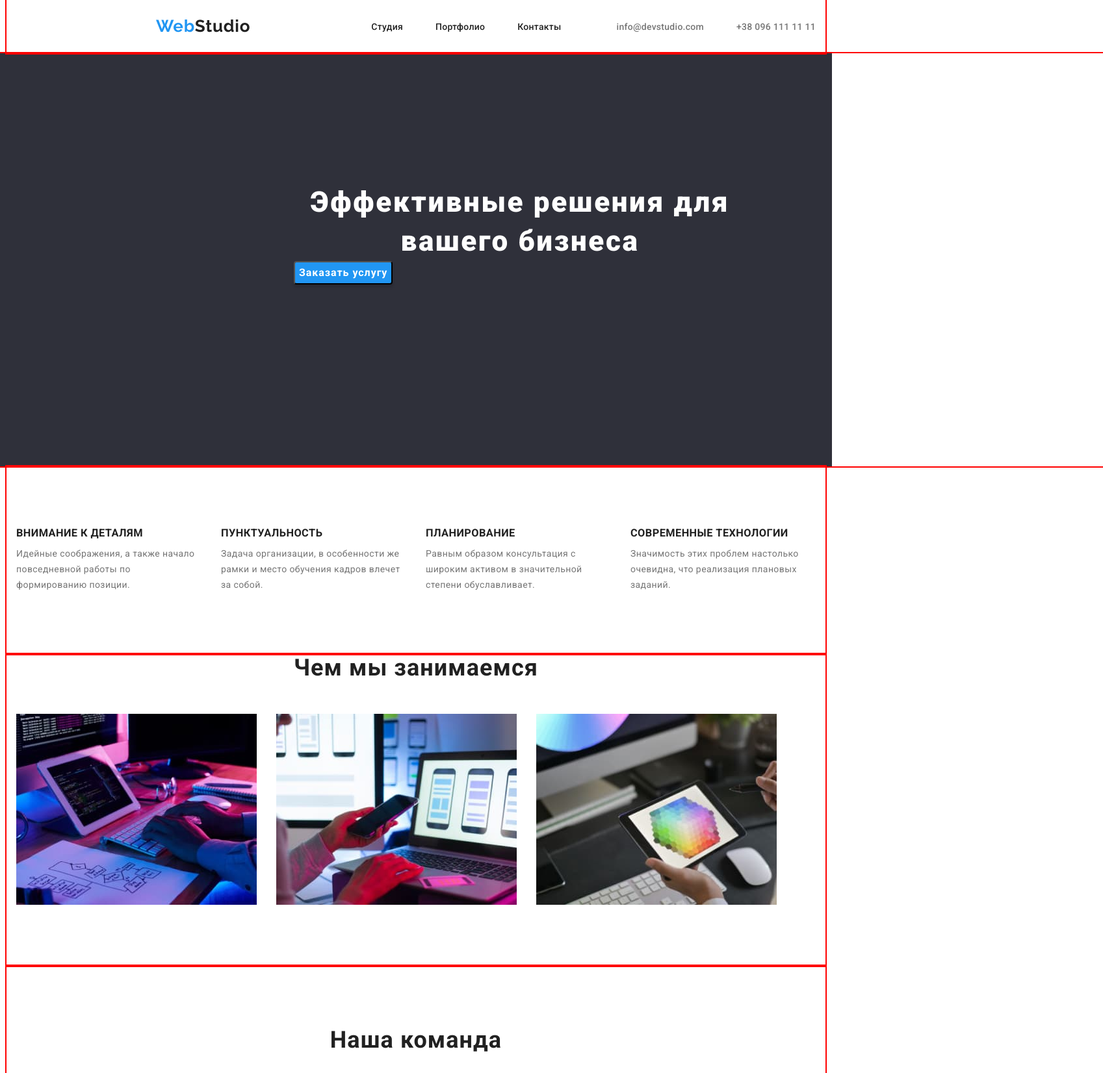
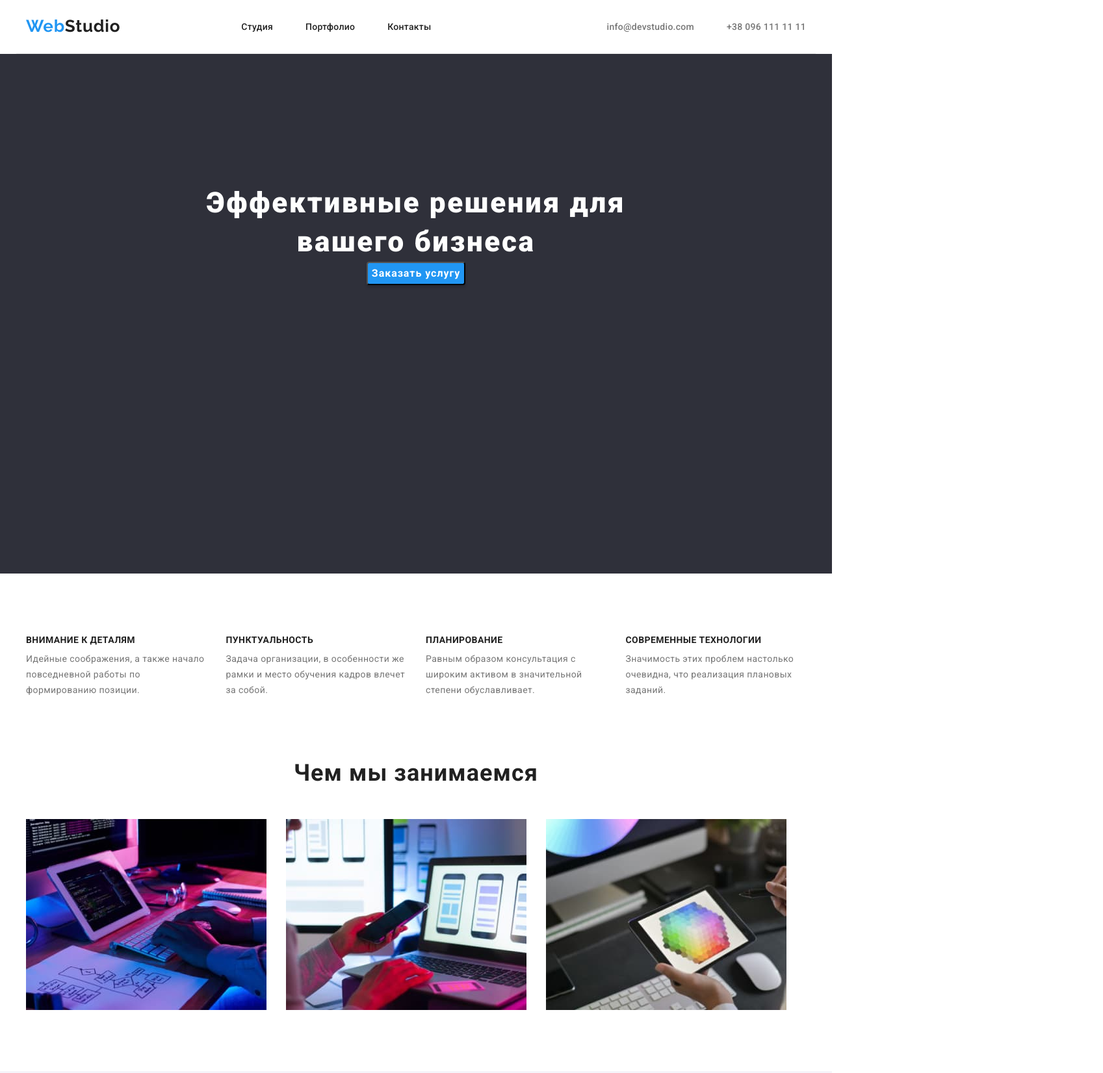
Before and after one commit to EduardOshurkov/goit-markup-hw-03, a plain HTML site: page index.html in a window 1280 px wide. Shown: the top 1652 px of the page at 65% size, 1697 px wide, since content can reach past the window. Drawn offline with nearby package versions, Linux system fonts and the light colour scheme.

Commit message:
Доработка ДЗ-3

```diff
--- a/index.html
+++ b/index.html
@@ -41,7 +41,7 @@
             </div>
         </section>
         <section class="about">
-            <div class="container">
+            <div class="container team-container">
             <h2 class="visually-hidden">особенности</h2>
             <ul class="list container-list">
                 <li class="about-item item-element"><h3>Внимание к деталям</h3>
--- a/style/style.css
+++ b/style/style.css
@@ -36,11 +36,11 @@ img {
 }
 
 .container {
-  width: 1230px;
+  width: 1200px;
   padding-left: 15px;
   padding-right: 15px;
   margin: 0 auto;
-  outline: 2px solid red;
+  /* outline: 2px solid red; */
 }
 
 body {
@@ -56,6 +56,10 @@ body {
   text-decoration: none;
 }
 /*----------------HEADER---------------------*/
+.header-container {
+  border-bottom: 1px solid #ececec;
+}
+
 .header-nav,
 .header-list {
   display: flex;
@@ -83,7 +87,6 @@ body {
 .container-logo {
   padding-top: 24px;
   padding-bottom: 25px;
-  padding-left: 215px;
   margin-right: 93px;
 }
 
@@ -157,8 +160,7 @@ body {
 
 .container-hero {
   padding-top: 200px;
-  padding-left: 452px;
-  padding-bottom: 280px;
+  height: 600px;
 }
 
 .hero-title {
@@ -170,6 +172,11 @@ body {
 
   text-align: center;
   max-width: 696px;
+}
+
+.hero-title {
+  margin-left: auto;
+  margin-right: auto;
 }
 
 .hero-btn {
@@ -191,6 +198,11 @@ body {
 .hero-btn:hover,
 .hero-btn:focus {
   background-color: #188ce8;
+}
+
+.hero-btn {
+  margin-right: auto;
+  margin-left: auto;
 }
 
 /*----------------ABOUT---------------------*/
@@ -217,10 +229,11 @@ body {
   margin: 0;
 }
 
-.about-item {
+.about-item,
+h3 {
   font-weight: 700;
   font-size: 14px;
-  line-height: 1.14;
+  line-height: 16px;
   letter-spacing: 0.03em;
   text-transform: uppercase;
   color: var(--title-color);
@@ -268,6 +281,10 @@ body {
 }
 
 /*----------------TEAM---------------------*/
+.team {
+  background-color: #f5f4fa;
+}
+
 .team-title {
   font-weight: 700;
   font-size: 36px;
@@ -446,6 +463,7 @@ body {
 .example-text {
   margin-top: 4px;
   padding-left: 24px;
+  padding-bottom: 20px;
   max-width: 322px;
   max-height: 30px;
 }
@@ -467,3 +485,9 @@ body {
 .list-img:nth-last-child(-n + 3) {
   padding-bottom: 94px;
 }
+
+.border-item {
+  background: #ffffff;
+  border: 1px solid #eeeeee;
+  box-sizing: border-box;
+}
```
Also changed, not shown: portfolio.html (+9 -9 lines).
